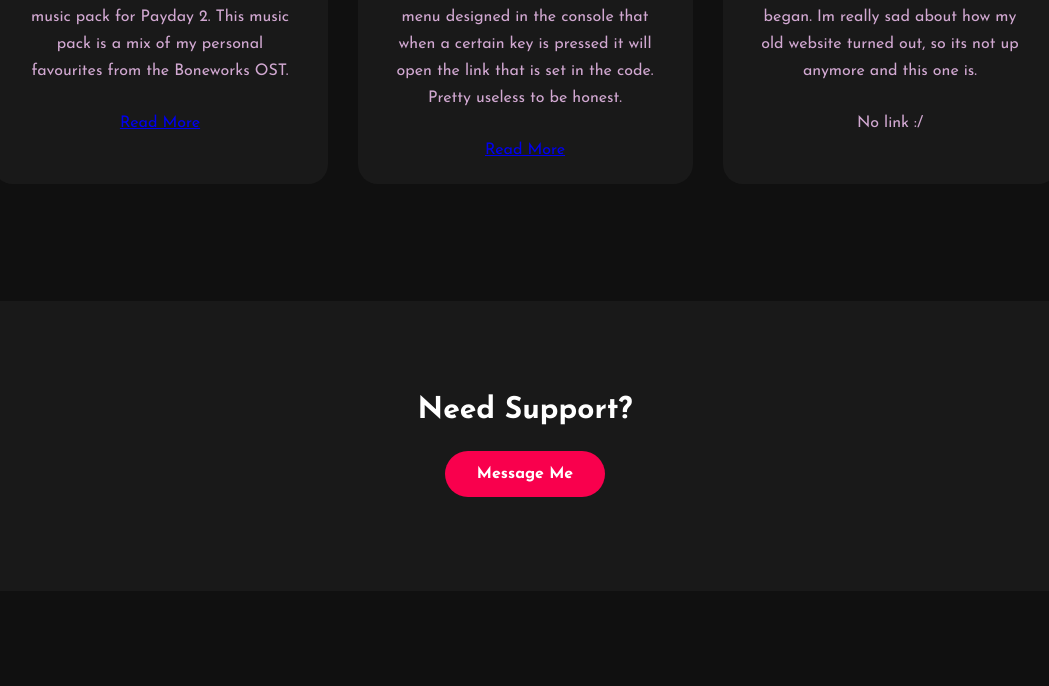
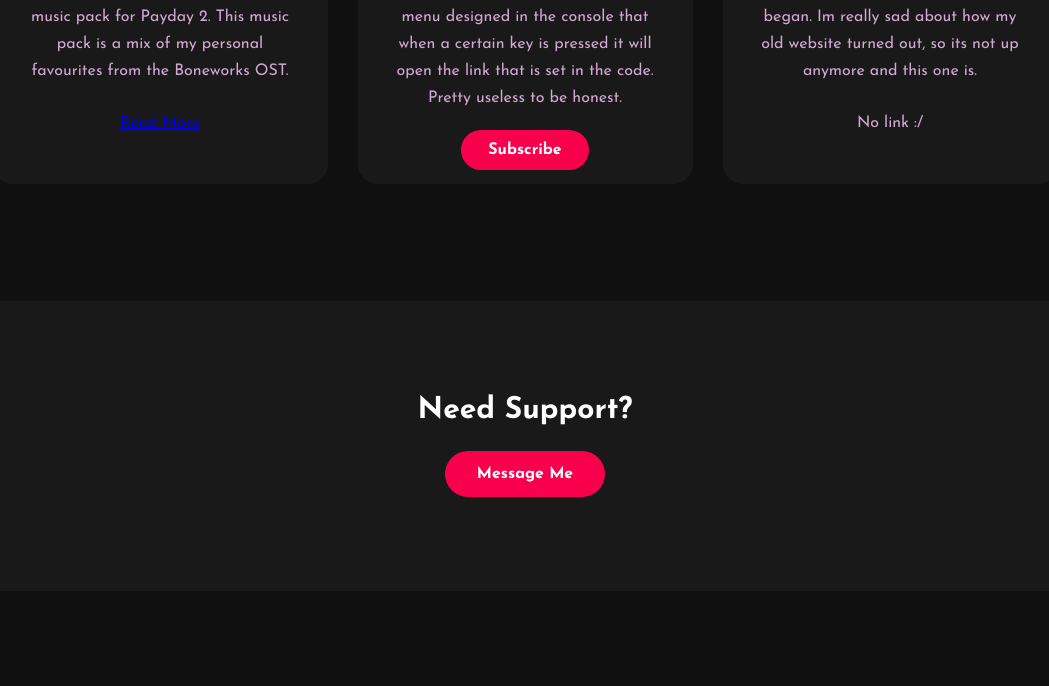
Before and after one commit to Mythzy/mythzy.github.io, a plain HTML site: page index.html in a window 1280 px wide. Shown: the part 2243-2929 px from the top of the page, without its empty margins (115-1164 px from the left). Drawn offline with Linux system fonts and the light colour scheme.

Commit message:
Update index.html

```diff
--- a/index.html
+++ b/index.html
@@ -79,7 +79,7 @@
 					<p>This is my first project on C++. It is a menu designed in the console that when a certain key is pressed it will open the link that is set in the code. Pretty useless to be honest.</p>
 
 					<p style="text-align: center;">
-						<a href="https://github.com/Mythzy/CPP-Projects">Read More</a>
+						<a href="https://github.com/Mythzy/CPP-Projects/tree/Console-Menu" class="btn">Subscribe</a>
 					</p>
 				</div>
 			</div>
```
